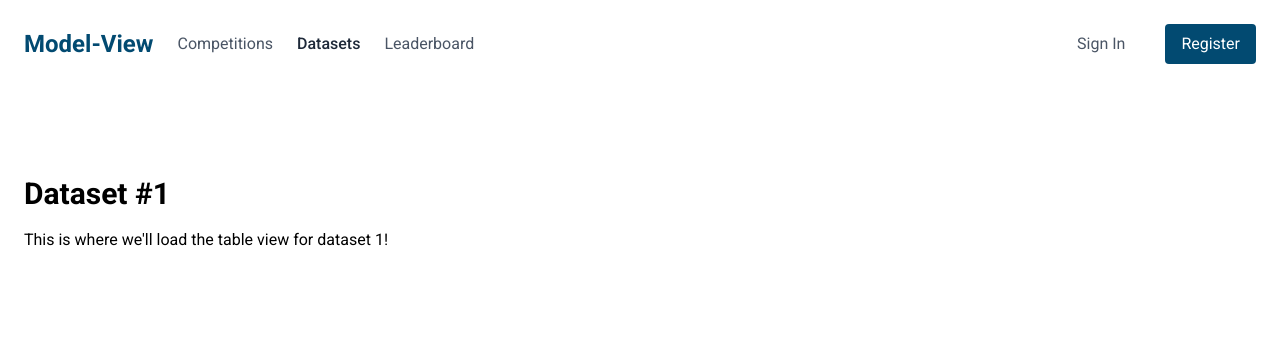
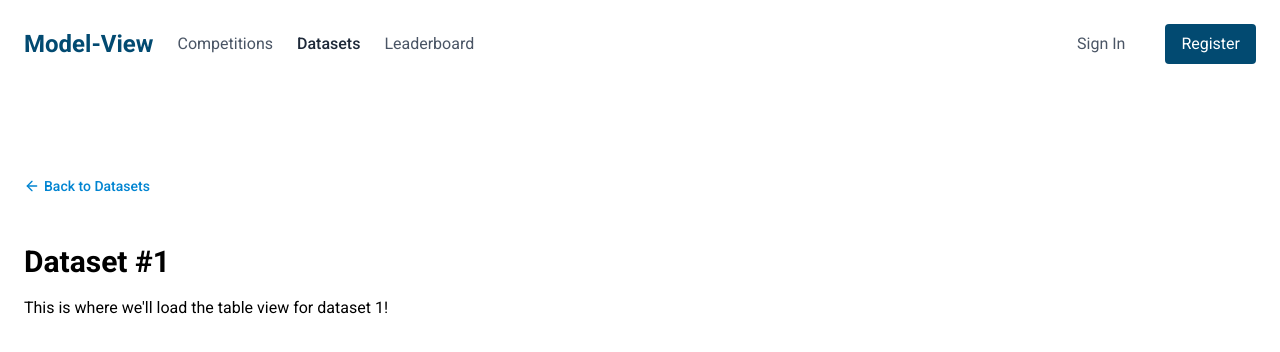
Before and after one commit to Mentee-Group/model-view, a React (Vite) app in the folder frontend/: page /datasets/1 in a window 1280 px wide. Shown: the top 352 px of the page. Built offline with nearby package versions, Linux system fonts and the light colour scheme.

Commit message:
Improve back navigation from DatasetDetailPage to DatasetPage.

```diff
--- a/frontend/src/pages/DatasetDetailPage.tsx
+++ b/frontend/src/pages/DatasetDetailPage.tsx
@@ -1,10 +1,21 @@
-import { useParams } from 'react-router-dom';
+import { ArrowLeft } from 'lucide-react';
+import { Link, useParams } from 'react-router-dom';
 
 function DatasetDetailPage() {
   const { id } = useParams<{ id: string }>();
 
   return (
     <div className="py-8">
+      <div className="mb-6">
+        <Link
+          to="/datasets"
+          className="text-sky-600 hover:text-sky-700 flex items-center gap-1 text-sm font-medium mb-12 group transition-colors duration-200"
+        >
+          <ArrowLeft className="w-4 h-4 transition-transform duration-200 group-hover:-translate-x-1" />
+          <span>Back to Datasets</span>
+        </Link>
+      </div>
+
       <h1 className="text-3xl font-bold mb-4">Dataset #{id}</h1>
       <p>This is where we'll load the table view for dataset {id}!</p>
       {/* Later we'll use AG Grid or TanStack here */}
```
